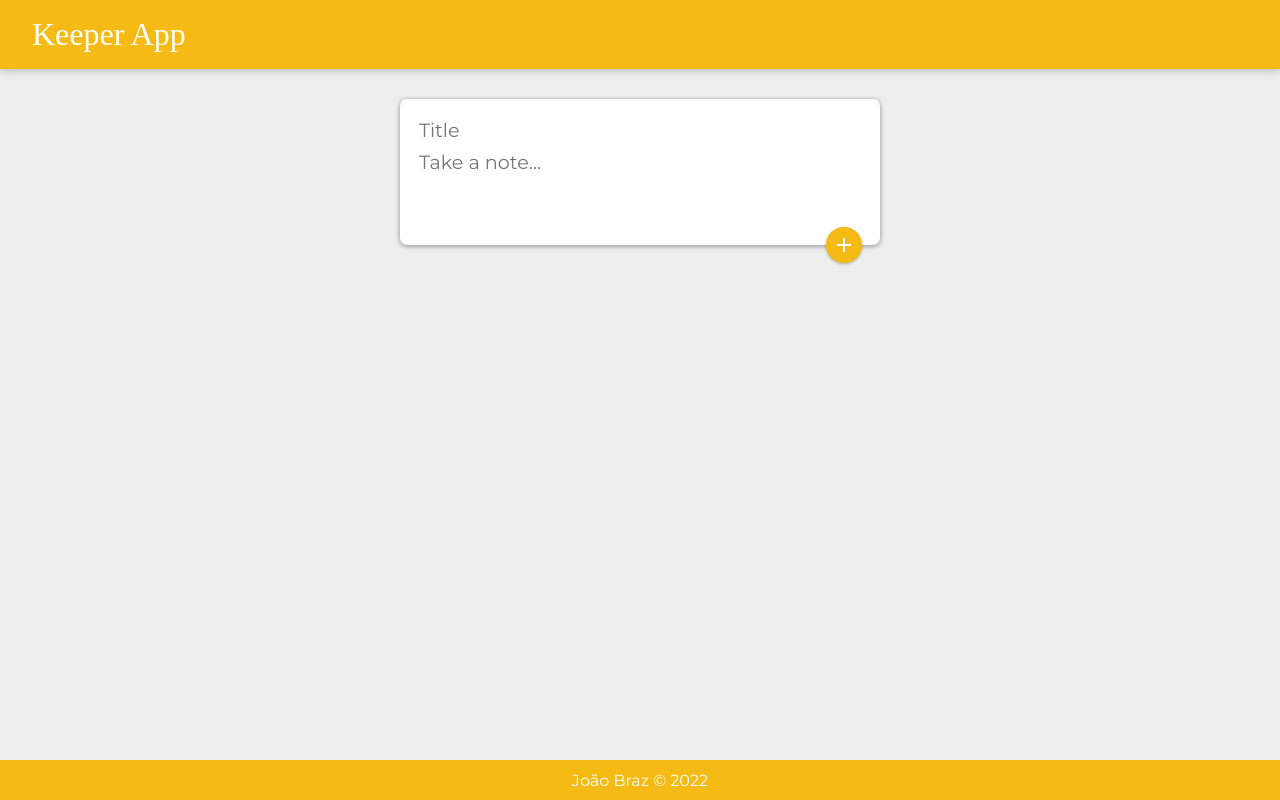
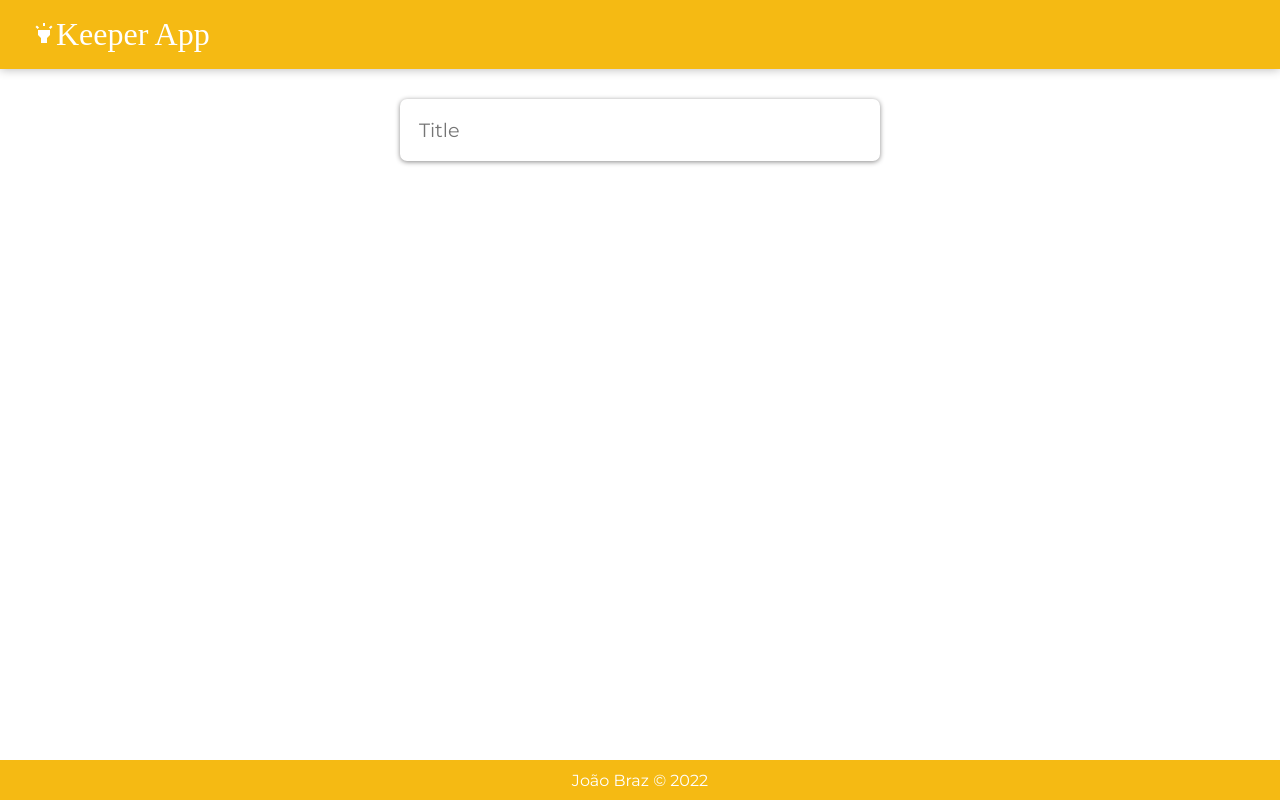
Before and after one commit to JoaoVSBraz/keeper-app, a React (Create React App) app: page / in a window 1280 px wide. Built offline with nearby package versions, Linux system fonts and the light colour scheme; a web font is replaced by a local one.

Commit message:
:sparkles: Introduce new feature
Add form collapse bahavior

```diff
--- a/public/styles.css
+++ b/public/styles.css
@@ -7,7 +7,7 @@
     font-family: "Montserrat", sans-serif;
   }
   body {
-    background: #eee;
+    background: white;
     padding: 0 16px;
   }
 
--- a/src/components/CreateArea.jsx
+++ b/src/components/CreateArea.jsx
@@ -9,6 +9,12 @@ function CreateArea(props) {
         title: '',
         content: ''
     })
+
+    const [isCollapse, setIsCollapse] = useState(false)
+
+    function collapse(e) {
+        setIsCollapse(true)
+    }
 
     // A função handleChange() é um Event Handler: Uma função executada sempre que um evento ocorre. Neste caso, o evento trata-se do onChange presente nos elementos Input e Textarea.
     function handleChange(e) {
@@ -44,9 +50,9 @@ function CreateArea(props) {
     return (
         <>
             <form className="create-note">
-                <input onChange={handleChange} name="title" placeholder="Title" value={note.title} />
-                <textarea onChange={handleChange} name="content" placeholder="Take a note..." rows="3" value={note.content} />
-                <Zoom in={true}>
+                <input onChange={handleChange} onClick={collapse} name="title" placeholder="Title" value={note.title} />
+                {isCollapse && <textarea onChange={handleChange} name="content" placeholder="Take a note..." rows={isCollapse ? 3 : 1} value={note.content} /> }
+                <Zoom in={isCollapse}>
                     <Fab onClick={submitNote}>
                         <AddIcon />
                     </Fab>
--- a/src/components/Header.jsx
+++ b/src/components/Header.jsx
@@ -1,9 +1,10 @@
 import React from "react"
+import HighlightIcon from '@mui/icons-material/Highlight'
 
 function Header() {
     return (
         <header>
-            <h1>Keeper App</h1>
+            <h1><HighlightIcon />Keeper App</h1>
         </header>
     )
 }
```
